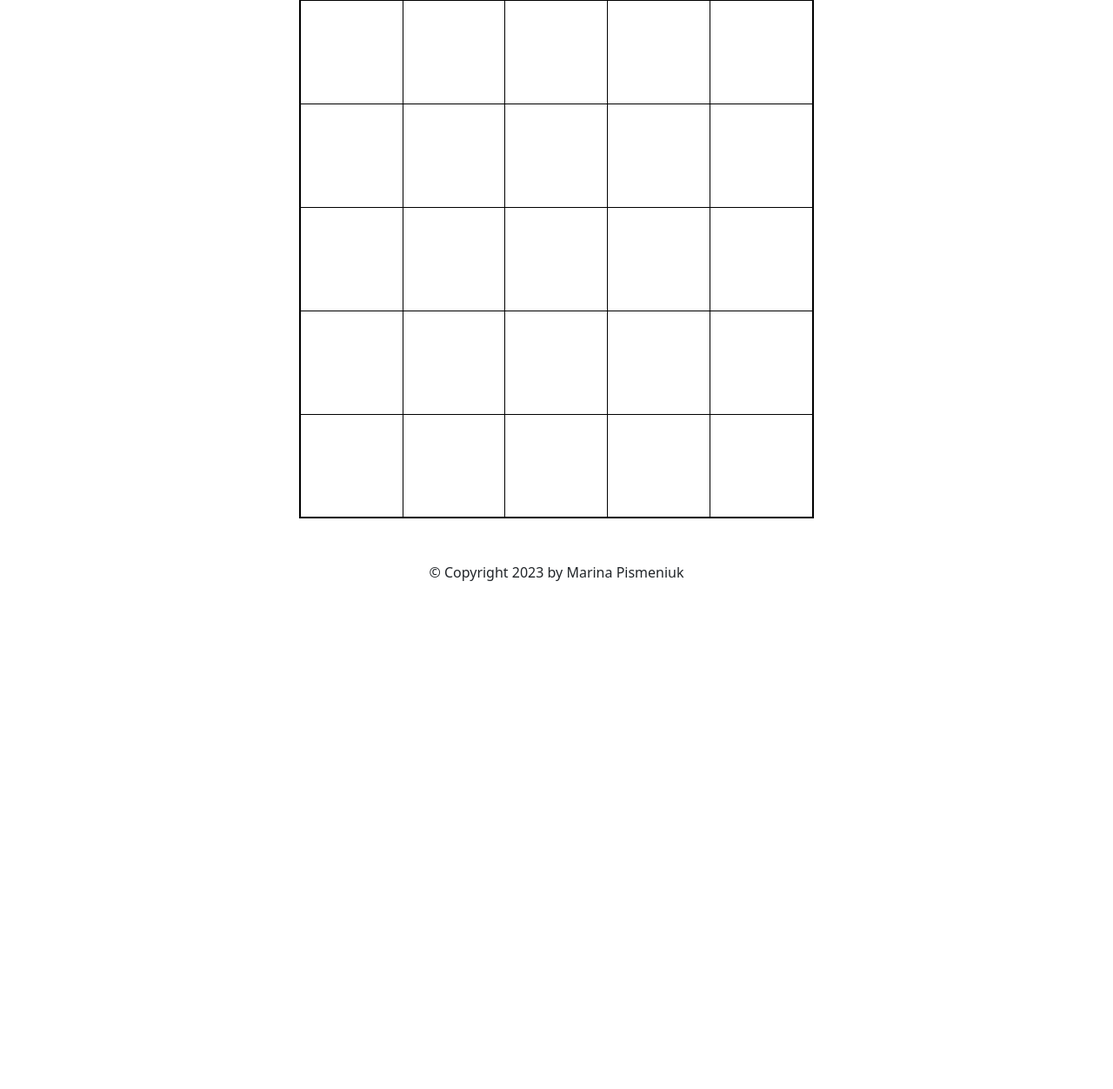
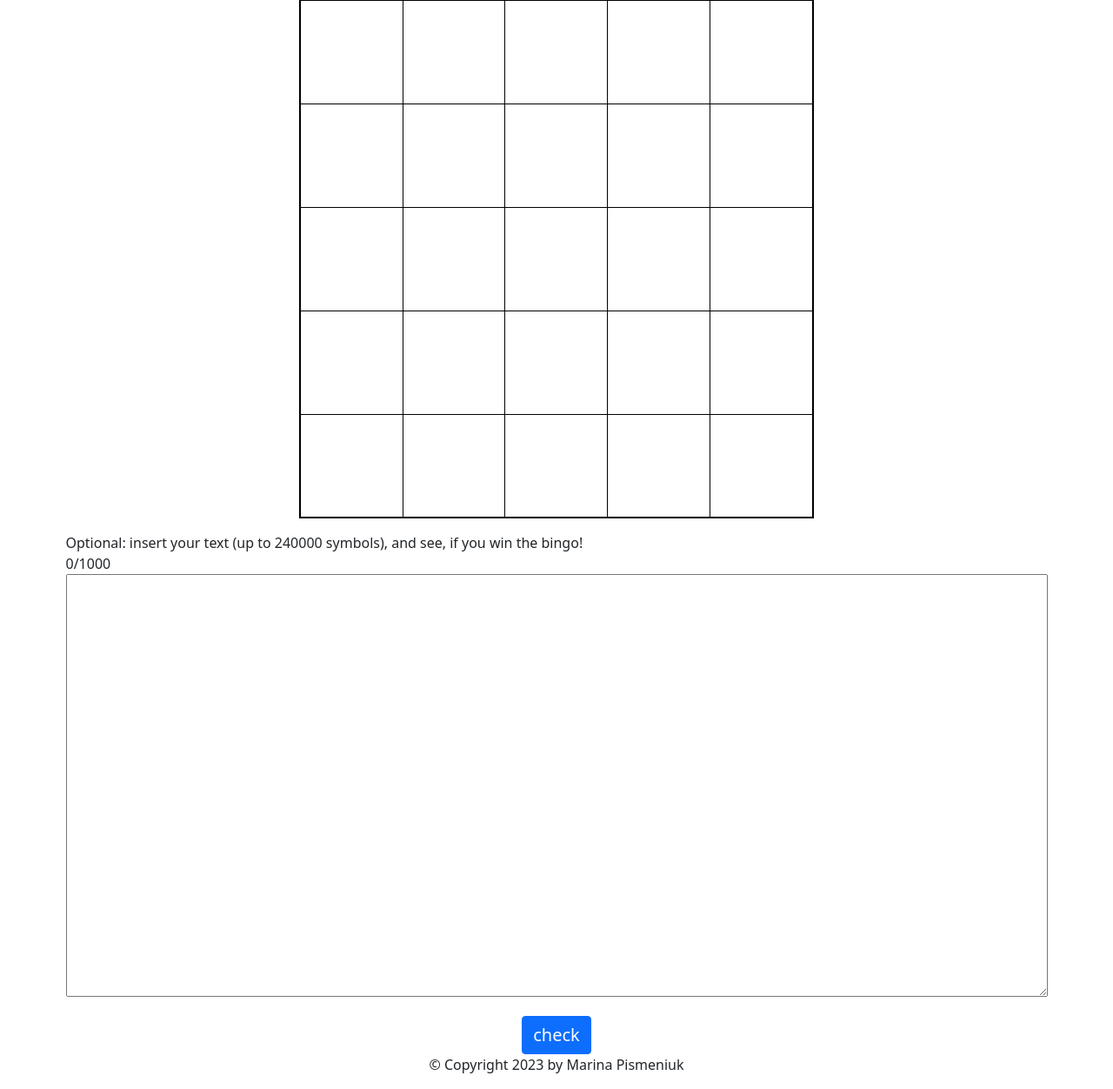
Before and after one commit to MarinaProsche/bullshitbingogpt, a Flask app: template templates/bingo.html in a window 1280 px wide. Shown: the part 114-1366 px from the top of the page at 87% size. Before the commit the page ends 782 px from the top, so only its background shows below. Run offline with Flask 3, Linux system fonts and the light colour scheme; the template is opened without the code that fills it, so the values that code supplies are empty.

Commit message:
add form fir user text

```diff
--- a/app.py
+++ b/app.py
@@ -1,3 +1,5 @@
+import json
+
 from flask import Flask, render_template, request
 import openai
 from chatgpt import (
@@ -61,15 +63,22 @@ def bingo():
         return render_template("index.html")
     if request.method == "POST":
         theme = request.form.get("input_theme")
-        list_final_buzzwords = parsing_only_buzzwords(generate_buzzwords_for_theme(theme))
-        # buzzword_match = match_buzzwords(
-        #     text=text, buzzwords=list_final_buzzwords
-        # )
+        user_text = request.form.get("input_user_text")
+        if theme is not None:
+            list_final_buzzwords = parsing_only_buzzwords(generate_buzzwords_for_theme(theme))
+            buzzword_serial = json.dumps(list_final_buzzwords) #string of buzzwords
+            buzzword_match = ''
+        else:
+            buzzword_serial = request.form.get('buzzword_serial') # we came from 'bingo.html' if not theme
+            list_final_buzzwords = json.loads(buzzword_serial)
+            buzzword_match = match_buzzwords(
+                text=user_text, buzzwords=list_final_buzzwords
+            )
+
         buzz_m_list = [
             BuzzwordsMatch(
                 buzzword=buzzword,
-                match=False
-                # buzzword.lower() in buzzword_match.lower(),
+                match=buzzword.lower() in buzzword_match.lower(),
             )
             for buzzword in list_final_buzzwords
         ]
@@ -83,5 +92,5 @@ def bingo():
             # score=len([x for x in buzz_m_list if x.match]) - 1,
         # )
         return render_template(
-            "bingo.html", buzz_m_list=buzz_m_list, result_message=''
+            "bingo.html", buzz_m_list=buzz_m_list, buzzword_serial=buzzword_serial, result_message=''
         )
--- a/templates/bingo.html
+++ b/templates/bingo.html
@@ -44,4 +44,20 @@
     </tbody>
   </table>
 </div>
+<p></p>
+</div>
+<form action="/bingo" method="post">
+    <div>
+        <div class="container-info">
+            <label for="input_theme"> Optional: insert your text (up to 240000 symbols), and see, if you win the bingo! </label>
+            <div id="count">0/1000</div>
+        </div>
+        <p><textarea id="textarea" name="input_user_text" cols="120" rows="20"></textarea></p>
+    </div>
+    <div class="d-flex justify-content-center">
+        <input class="btn btn-primary fs-5" id="submit" value="check" type="submit"></input>
+    </div>
+      <input type="hidden" name="buzzword_serial" value= "{{buzzword_serial}}" ></input>
+  </form>
+
 {% endblock %}
--- a/templates/extract_theme.html
+++ b/templates/extract_theme.html
@@ -48,7 +48,7 @@
         Need tailor-made integrations? We’ve got you covered. Elevate your textual game today.
     </p>
 
-    <h3>📞 Connect & Revolutionize Your Text Analysis! 📞</h3>
+    <h3> Connect & Revolutionize Your Text Analysis! </h3>
 
     <i>Textual Theme Extractor - Where Every Word Counts.</i>
     {% endif %}
```
